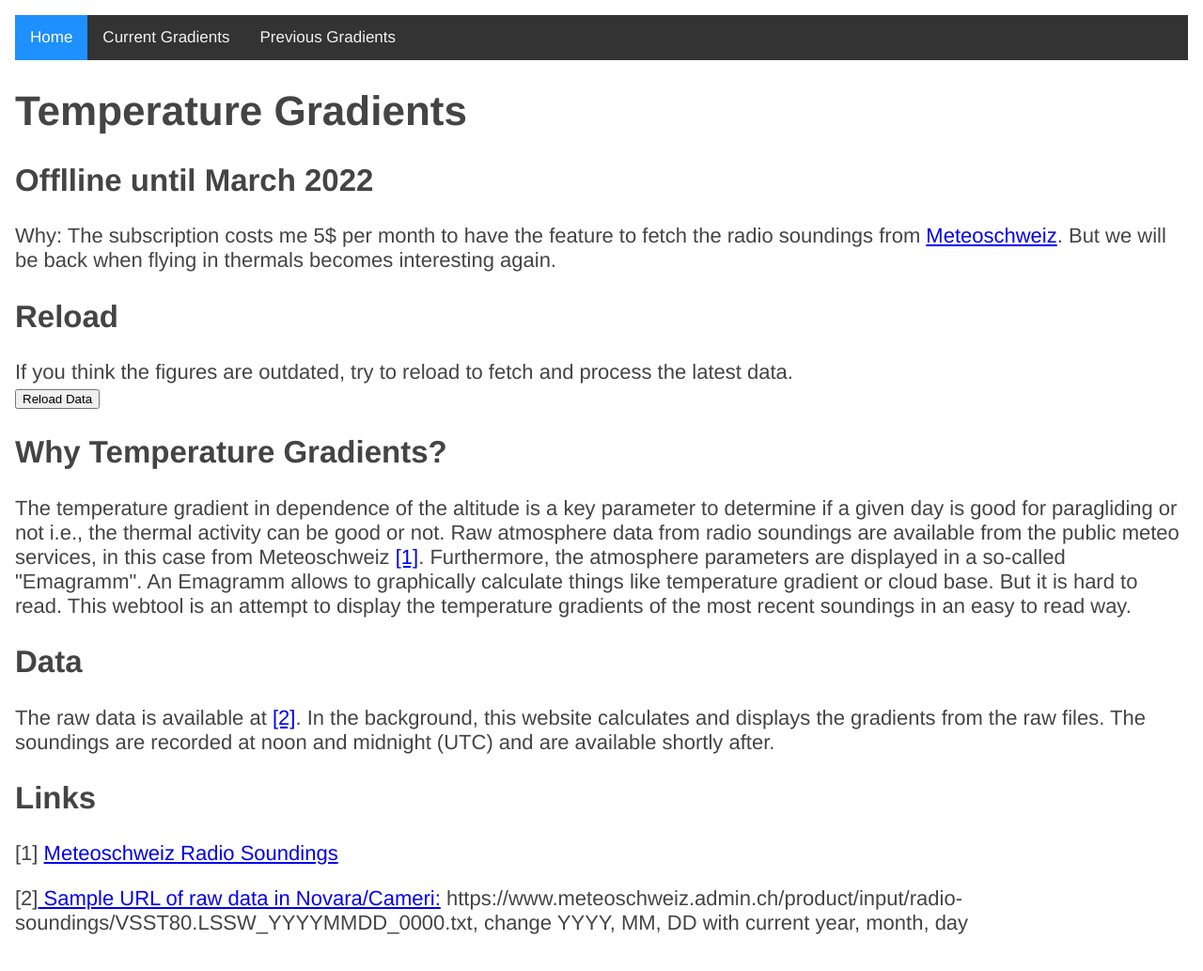
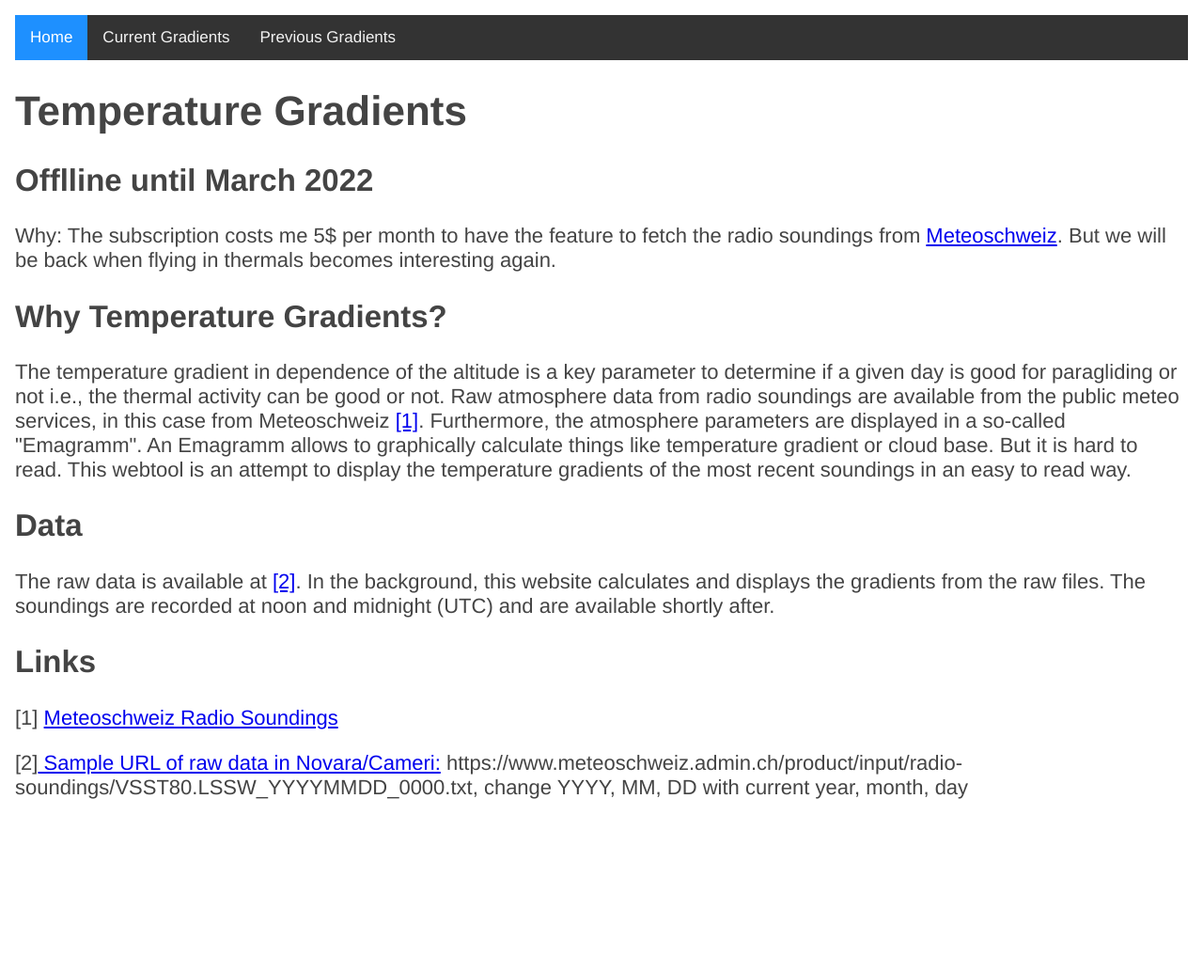
Before and after one commit to quattervals/ema, a Flask app: page / in a window 1280 px wide. Shown: the whole page at 94% size. After the commit the page ends 850 px from the top, so only its background shows below. Run offline with Flask 2, Linux system fonts and the light colour scheme.

Commit message:
Deactivate Reload button - it breaks the behaviour without subscription

```diff
--- a/templates/home.html
+++ b/templates/home.html
@@ -14,14 +14,14 @@
    <h2>Offlline until March 2022</h2>
    Why: The subscription costs me 5$ per month to have the feature to fetch the radio soundings from <a href="#foot_meteoschweiz">Meteoschweiz</a>. But we will be back when flying in thermals becomes interesting again.
 
-   <h2>Reload</h2>
+   <!-- <h2>Reload</h2>
 
    If you think the figures are outdated, try to reload to fetch and process the latest data.
 
    <div class="container">
       <form method="post">
          <input type="submit" value="Reload Data">
-   </div>
+   </div> -->
 
 
    <h2>Why Temperature Gradients?</h2>
```
